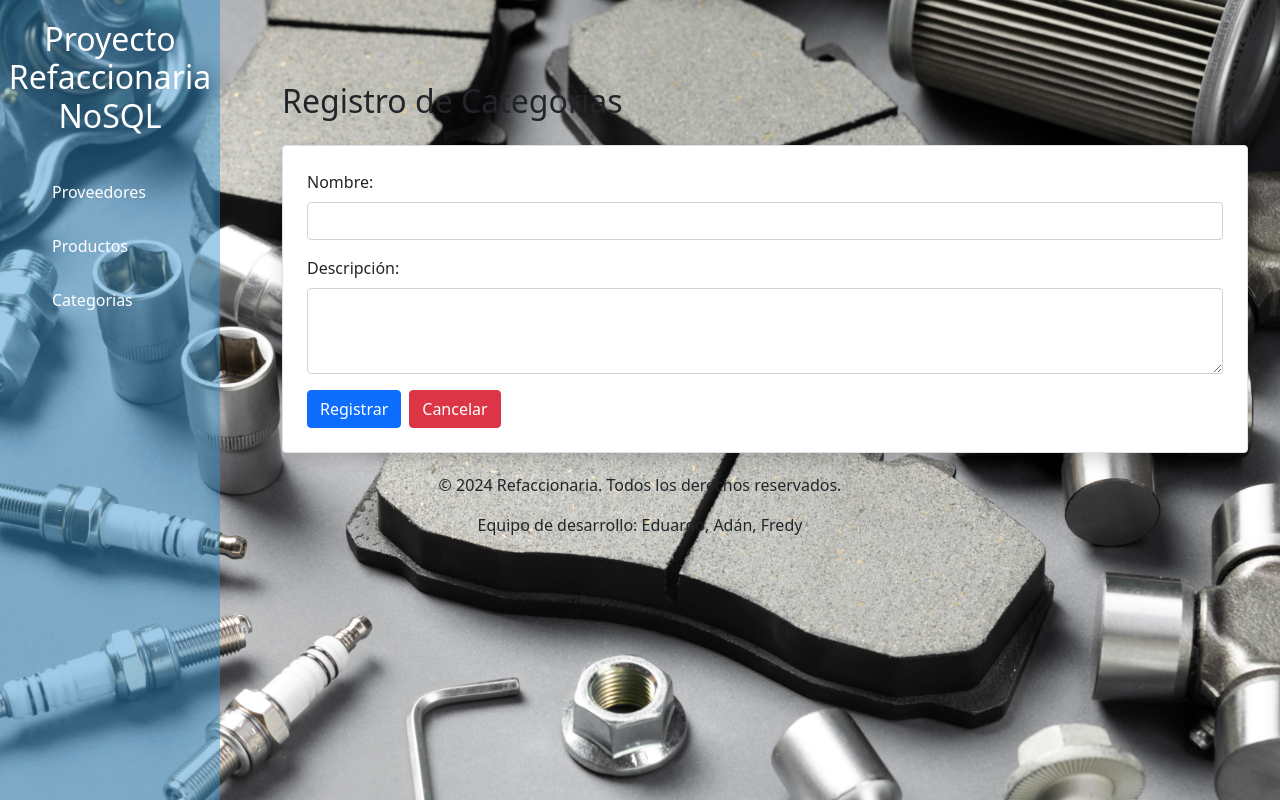
After one commit to FredyRodarte/refaccionaria2.0, a Flask app: page /registrar_categorias in a window 1280 px wide. The commit adds this page. Run offline with Flask 3, Linux system fonts and the light colour scheme; parts of the project's set-up code (start-up, migrations or seed data) failed here and were passed over.

Commit message:
Add files via upload

```diff
--- a/app.py
+++ b/app.py
@@ -2,6 +2,7 @@ from flask import Flask, render_template, request, redirect, url_for, session, f
 from pymongo import MongoClient
 from dotenv import load_dotenv
 import os
+from bson.objectid import ObjectId
 
 # Cargar variables de entorno
 load_dotenv('connect.env')
@@ -213,6 +214,55 @@ def eliminar_proveedor(id):
     return redirect(url_for('proveedores'))
 
 
+# ================================================== Adán Gurrola Grijalva ==================================================
+# =================== AQUI COMIENZA LA SECCION DE CATEGORIAS ========================
+# ===== Sección de Categorías =====
+
+@app.route('/registrar_categorias', methods=['POST'])
+def registrar_categorias():
+    datos = request.form
+    categoria = {
+        "nombre": datos['nombre'],
+        "descripcion": datos['descripcion']
+    }
+    db.categorias.insert_one(categoria)
+    return redirect(url_for('categorias'))
+
+# ===== Registrar Categorias =====
+
+@app.route('/registrar_categorias', methods=['GET'])
+def mostrar_formulario_categorias():
+    return render_template('categorias/registrar_categorias.html')
+
+@app.route('/categorias')
+def categorias():
+    lista_categorias = list(db.categorias.find())
+    return render_template('categorias/categorias.html', categorias=lista_categorias)
+
+# ===== Modificar Categorias =====
+
+@app.route('/modificar_categoria/<id>', methods=['GET', 'POST'])
+def modificar_categoria(id):
+    if request.method == 'POST':
+        datos = request.form
+        db.categorias.update_one(
+            {'_id': ObjectId(id)},
+            {'$set': {
+                "nombre": datos['nombre'],
+                "descripcion": datos['descripcion']
+            }}
+        )
+        return redirect(url_for('categorias'))
+
+    categoria = db.categorias.find_one({'_id': ObjectId(id)})
+    return render_template('categorias/modificar_categoria.html', categoria=categoria)
+
+# ===== Eliminar Categorias =====
+
+@app.route('/eliminar_categoria/<id>', methods=['POST'])
+def eliminar_categoria(id):
+    db.categorias.delete_one({'_id': ObjectId(id)})
+    return redirect(url_for('categorias'))
 
 
 
--- a/templates/_sidebar.html
+++ b/templates/_sidebar.html
@@ -6,4 +6,7 @@
     <li>
         <a href="{{url_for('productos')}}">Productos</a>
     </li>
+    <li>
+        <a href="{{url_for('categorias')}}">Categorias</a>
+    </li>
 </ul>
--- /dev/null
+++ b/templates/categorias/registrar_categorias.html
@@ -0,0 +1,24 @@
+{% extends 'base.html' %}
+{% block title %}All Solutions - Registrar Categoría{% endblock %}
+
+{% block content %}
+<div class="container mt-4">
+    <h2 class="mb-4">Registro de Categorías</h2>
+    <form method="POST" action="/registrar_categorias" class="p-4 border rounded shadow bg-white">
+        <div class="mb-3">
+            <label class="form-label">Nombre:</label>
+            <input type="text" name="nombre" class="form-control" required>
+        </div>
+
+        <div class="mb-3">
+            <label class="form-label">Descripción:</label>
+            <textarea name="descripcion" class="form-control" rows="3"></textarea>
+        </div>
+
+        <div class="d-flex">
+            <button type="submit" class="btn btn-primary me-2">Registrar</button>
+            <button type="button" class="btn btn-danger" onclick="window.location.href='/'">Cancelar</button>
+        </div>
+    </form>
+</div>
+{% endblock %}
```
Also changed, not shown: templates/categorias/categorias.html (added, +52 -0 lines), templates/categorias/modificar_categoria.html (added, +20 -0 lines).
